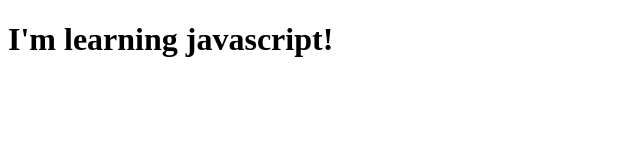
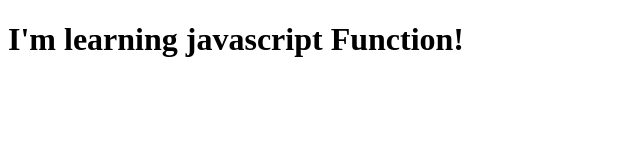
Before and after one commit to Emezieezem/Javascript-Function, a plain HTML site: page index.html in a window 1280 px wide. Shown: the whole page, without its empty margins (0-640 px from the left). Drawn offline with Linux system fonts and the light colour scheme.

Commit message:
added read me,index.html

```diff
--- a/index.html
+++ b/index.html
@@ -6,7 +6,7 @@
   <title>Document</title>
 </head>
 <body>
-  <h1>I'm learning javascript!</h1>
+  <h1>I'm learning javascript Function!</h1>
   <script src="app.js"></script>
 
 </body>
```
Also changed, not shown: 3 other files.
